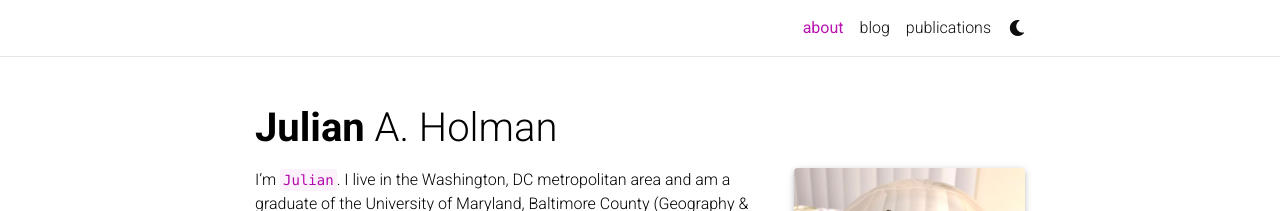
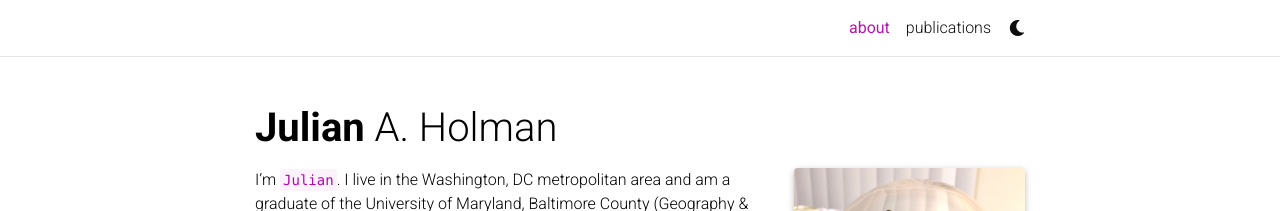
Before and after one commit to easternhercules/easternhercules.github.io, a Jekyll site: the page built from _pages/about.md, in a window 1280 px wide. Shown: the top 211 px of the page. Built offline with Jekyll 4.4.1, drawn with Linux system fonts in a browser that asks for light colours; full-size pictures stand in for the smaller copies a plugin makes; comment, search, counter and statistics services are not loaded; a style sheet for code colours, icons or effects is not loaded.

Commit message:
Update header.html

```diff
--- a/_includes/header.html
+++ b/_includes/header.html
@@ -53,14 +53,14 @@
               </li>
               {% if site.blog_nav_title %}
               <!-- Blog -->
-              <li class="nav-item {% if page.url contains 'blog' %}active{% endif %}">
+             <!-- <li class="nav-item {% if page.url contains 'blog' %}active{% endif %}">
                 <a class="nav-link" href="{{ '/blog/' | relative_url }}">{{ site.blog_nav_title }}
                   {%- if page.url contains 'blog' -%}
                   <span class="sr-only">(current)</span>
                   {%- endif -%}
                 </a>
               </li>
-              {%- endif %}
+              {%- endif %} -->
 
               <!-- Other pages -->
               {%- assign sorted_pages = site.pages | sort: "nav_order" -%}
```
